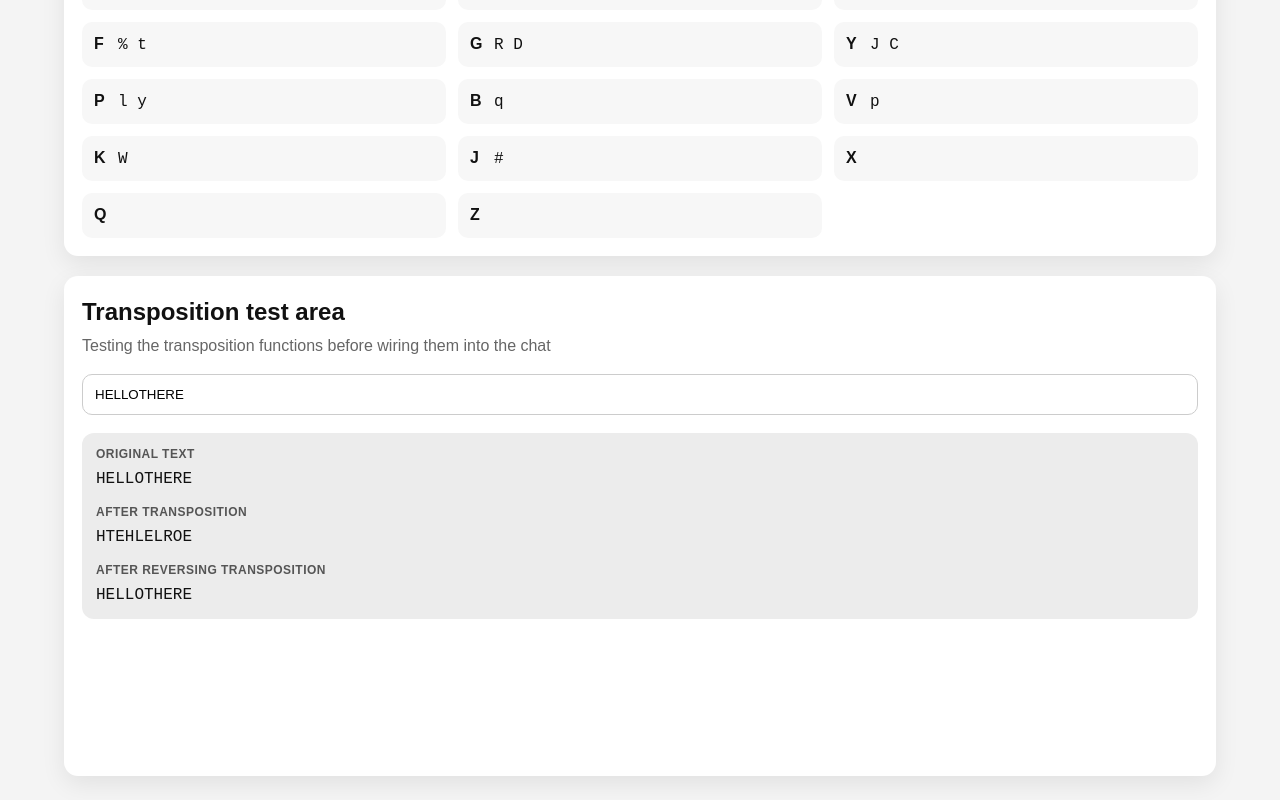
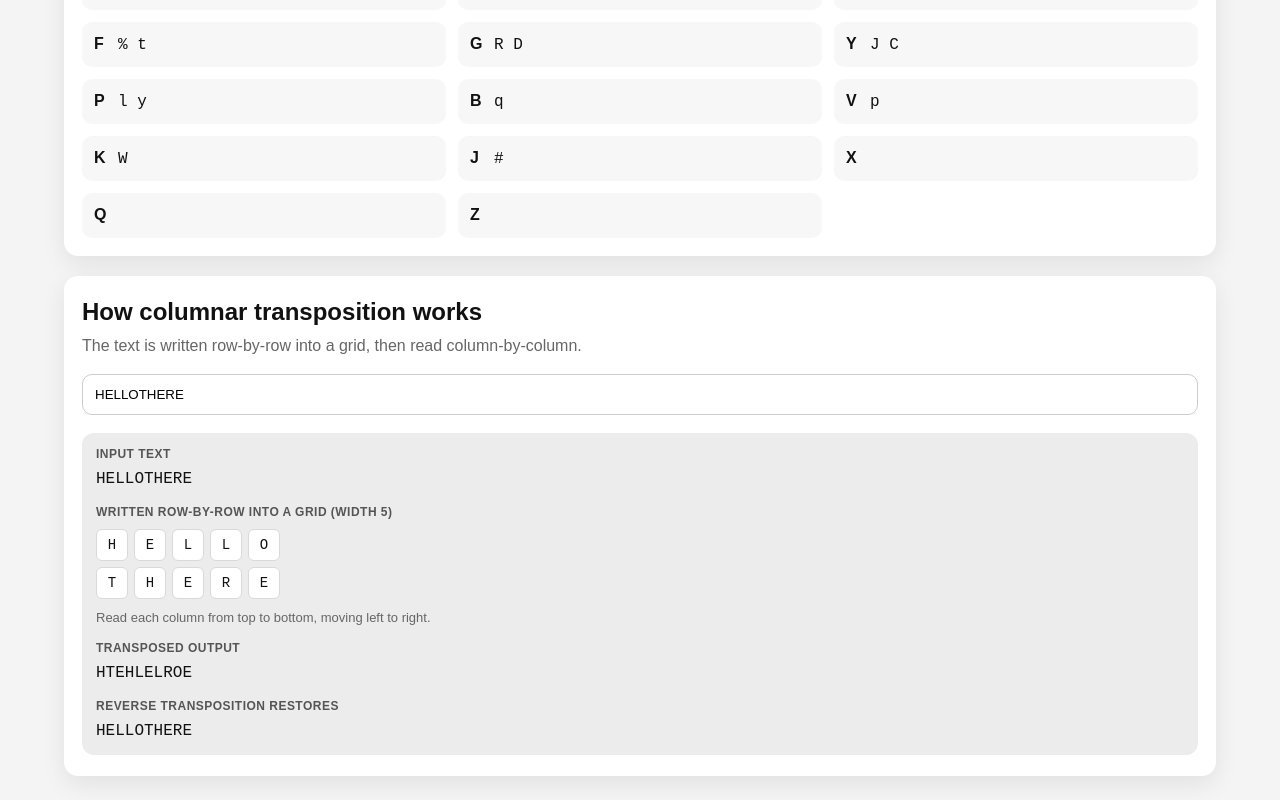
Before and after one commit to teyter/ZodiacChat, a React (Vite) app: page / in a window 1280 px wide. Shown: the part 1561-2361 px from the top of the page. Built offline with nearby package versions, Linux system fonts and the light colour scheme.

Commit message:
add: transpo visual aid

```diff
--- a/src/App.css
+++ b/src/App.css
@@ -342,3 +342,39 @@ body {
   background: #f7f7f7;
   cursor: pointer;
 }
+
+.transposition-demo-layout {
+  margin-top: 8px;
+}
+
+.transposition-grid {
+  display: flex;
+  flex-direction: column;
+  gap: 6px;
+  margin-top: 8px;
+}
+
+.transposition-row {
+  display: flex;
+  gap: 6px;
+}
+
+.transposition-cell {
+  width: 32px;
+  height: 32px;
+  border: 1px solid #d9d9d9;
+  border-radius: 6px;
+  display: flex;
+  align-items: center;
+  justify-content: center;
+  background: #fff;
+  font-family: "Courier New", monospace;
+  font-size: 14px;
+}
+
+.transposition-note {
+  margin-top: 10px;
+  font-size: 13px;
+  color: #666;
+  line-height: 1.4;
+}
--- a/src/App.jsx
+++ b/src/App.jsx
@@ -312,6 +312,42 @@ function reencryptMessagesWithNewKey(messages, substitutionKey) {
     messages: reencryptedMessages,
     cyclePointers,
   }
+}
+
+function buildTranspositionGrid(text, width) {
+  if (!text || width <= 1) return []
+
+  const rows = []
+
+  for (let i = 0; i < text.length; i += width) {
+    rows.push(text.slice(i, i + width).split(''))
+  }
+
+  return rows
+}
+
+function TranspositionGrid({ text, width }) {
+  const rows = buildTranspositionGrid(text, width)
+
+  if (!rows.length) return null
+
+  return (
+    <div className="transposition-grid">
+      {rows.map((row, rowIndex) => (
+        <div key={rowIndex} className="transposition-row">
+          {Array.from({ length: width }).map((_, colIndex) => {
+            const char = row[colIndex] ?? ''
+
+            return (
+              <div key={colIndex} className="transposition-cell">
+                {char}
+              </div>
+            )
+          })}
+        </div>
+      ))}
+    </div>
+  )
 }
 
 export default function App() {
@@ -696,9 +732,9 @@ export default function App() {
       </section>
 
       <section className="panel key-panel">
-        <h2>Transposition test area</h2>
+        <h2>How columnar transposition works</h2>
         <p className="panel-subtitle">
-          Testing the transposition functions before wiring them into the chat
+          The text is written row-by-row into a grid, then read column-by-column.
         </p>
 
         <div className="composer">
@@ -710,15 +746,27 @@ export default function App() {
           />
         </div>
 
-        <div className="message-list">
+        <div className="transposition-demo-layout">
           <div className="message-card">
-            <div className="label">Original text</div>
+            <div className="label">Input text</div>
             <div className="ciphertext">{transpositionDemoInput}</div>
 
-            <div className="label spaced">After transposition</div>
+            <div className="label spaced">
+              Written row-by-row into a grid (width {appState.transpositionWidth})
+            </div>
+            <TranspositionGrid
+              text={transpositionDemoInput}
+              width={appState.transpositionWidth}
+            />
+
+            <div className="transposition-note">
+              Read each column from top to bottom, moving left to right.
+            </div>
+
+            <div className="label spaced">Transposed output</div>
             <div className="ciphertext">{transposedDemo}</div>
 
-            <div className="label spaced">After reversing transposition</div>
+            <div className="label spaced">Reverse transposition restores</div>
             <div className="ciphertext">{reversedDemo}</div>
           </div>
         </div>
```
